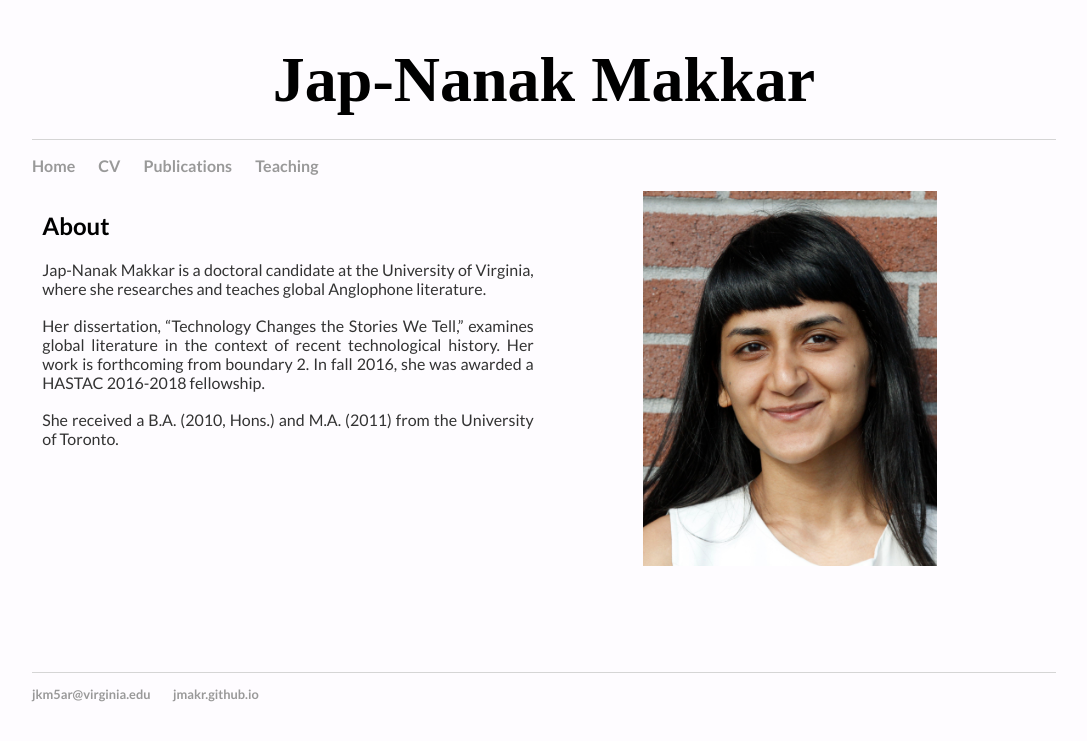
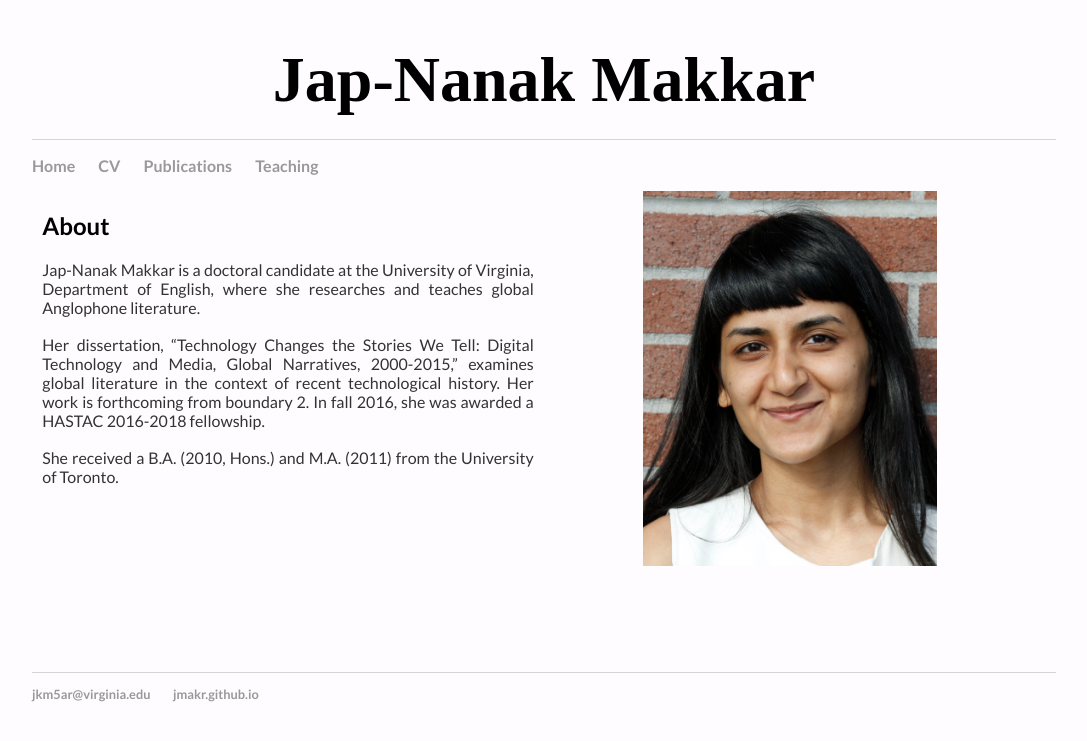
Before and after one commit to jmakr/jmakr.github.io, a Jekyll site: the page built from index.html, in a window 1280 px wide. Shown: the top 741 px of the page, without its empty margins (96-1183 px from the left). Built offline with Jekyll 4.4.1, drawn with Linux system fonts in a browser that asks for light colours.

Commit message:
Update index.html

```diff
--- a/index.html
+++ b/index.html
@@ -8,9 +8,9 @@
 
 
 	<h2>About</h2>
-	<p2 align="justify">Jap-Nanak Makkar is a doctoral candidate at the University of Virginia, where she researches and teaches global Anglophone literature.</p>
+	<p2 align="justify">Jap-Nanak Makkar is a doctoral candidate at the University of Virginia, Department of English, where she researches and teaches global Anglophone literature.</p>
 
-	<p2 align="justify">Her dissertation, “Technology Changes the Stories We Tell,” examines global literature in the context of recent technological history. Her work is forthcoming from boundary 2. In fall 2016, she was awarded a HASTAC 2016-2018 fellowship. </p>
+	<p2 align="justify">Her dissertation, “Technology Changes the Stories We Tell: Digital Technology and Media, Global Narratives, 2000-2015,” examines global literature in the context of recent technological history. Her work is forthcoming from boundary 2. In fall 2016, she was awarded a HASTAC 2016-2018 fellowship. </p>
 
 	<p2 align="justify">She received a B.A. (2010, Hons.) and M.A. (2011) from the University of Toronto.</p>
 
```
